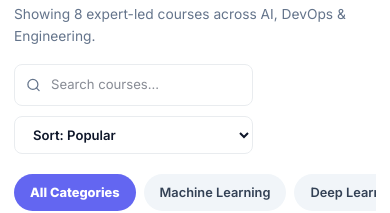
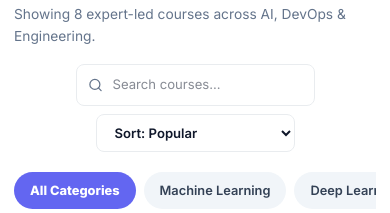
Before and after one commit to abhishek2X2pro/testing-tutorial, a React (Vite) app: page /courses in a window 390 px wide. Shown: the part 147-360 px from the top of the page. Built offline with nearby package versions, Linux system fonts and the light colour scheme.

Commit message:
fix: courses search input and sort dropdown side-by-side on mobile

```diff
--- a/src/styles/responsive.css
+++ b/src/styles/responsive.css
@@ -102,12 +102,51 @@
     box-sizing: border-box !important;
   }
 
+  /* ── 2b2. Course/Book page search & sort controls side-by-side on mobile ── */
+  .courses-header-controls,
+  .books-controls {
+    width: 100% !important;
+    display: flex !important;
+    flex-wrap: nowrap !important;
+    gap: 8px !important;
+    align-items: center !important;
+  }
+
+  .courses-search-wrapper,
+  .books-search {
+    flex: 1 1 0 !important;
+    width: auto !important;
+    min-width: 0 !important;
+  }
+
+  .courses-sort-select,
+  .books-controls select {
+    flex: 1 1 0 !important;
+    width: auto !important;
+    min-width: 0 !important;
+    box-sizing: border-box !important;
+    text-overflow: ellipsis !important;
+  }
+
+  .category-pills-bar {
+    display: flex !important;
+    flex-wrap: nowrap !important;
+    overflow-x: auto !important;
+    scrollbar-width: none !important;
+    -webkit-overflow-scrolling: touch !important;
+  }
+
+  .category-pills-bar::-webkit-scrollbar {
+    display: none !important;
+  }
+
   /* ── 2c. A horizontal scroller's items keep their natural width,
         otherwise there is nothing left to scroll and the labels
         collapse on top of each other.                          */
   [style*="overflow-x: auto"] > *,
   [style*="overflow-x: scroll"] > *,
-  .books-cats > * {
+  .books-cats > *,
+  .category-pills-bar > * {
     flex-shrink: 0;
   }
 
```
